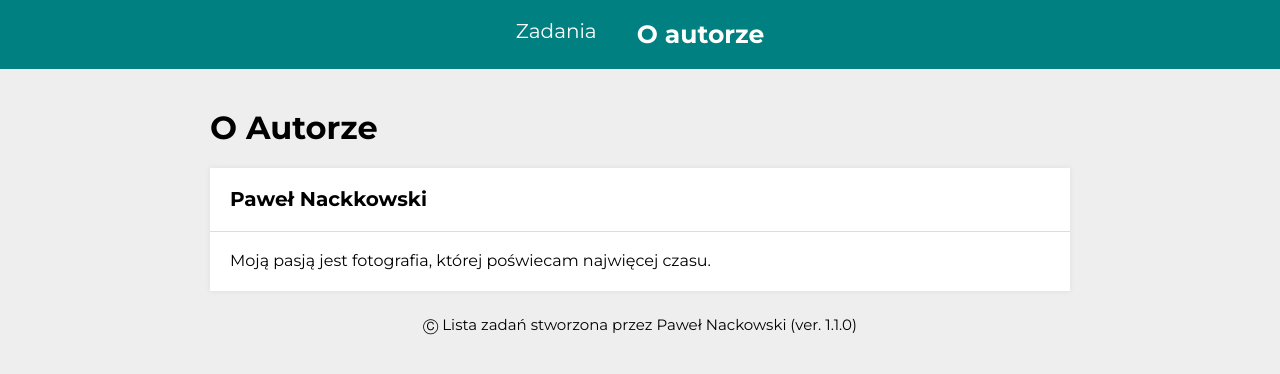
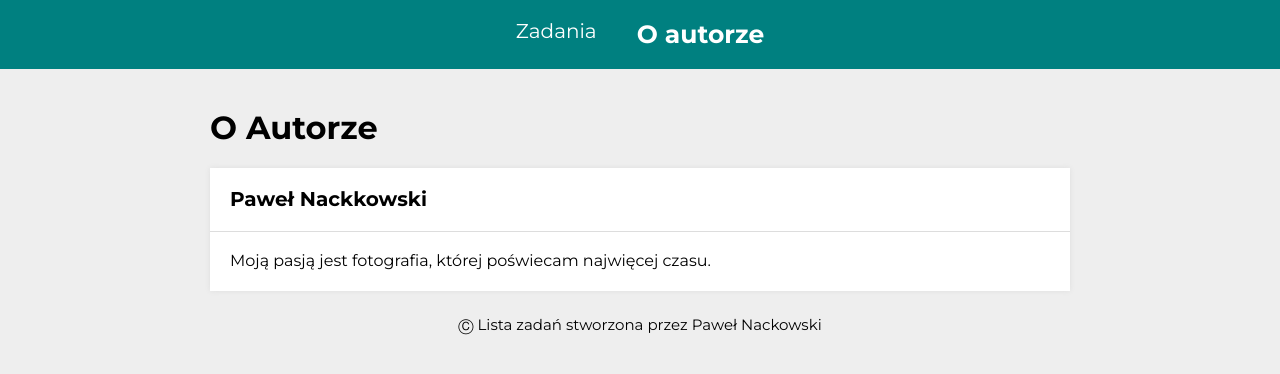
Before and after one commit to PawelNackowski/todo-list-react, a React (Create React App) app: page /#/autor in a window 1280 px wide. Shown: the top 374 px of the page. Built offline with nearby package versions, Linux system fonts and the light colour scheme.

Commit message:
created Footer component

```diff
--- /dev/null
+++ b/src/common/Footer/index.js
@@ -0,0 +1,11 @@
+import { StyledFooter } from "./styled"
+
+const Footer = () => {
+  return(
+    <StyledFooter>
+      Ⓒ Lista zadań stworzona przez Paweł Nackowski
+    </StyledFooter>
+  )
+}
+
+export default Footer;
--- /dev/null
+++ b/src/common/Footer/styled.js
@@ -0,0 +1,7 @@
+import styled from "styled-components";
+
+export const StyledFooter = styled.footer`
+    margin-top: 25px;
+    text-align: center;
+    font-size: 15px;
+`;
--- a/src/features/TasksPages/index.js
+++ b/src/features/TasksPages/index.js
@@ -1,11 +1,12 @@
 import Form from "../TasksPages/Form";
 import Buttons from "../TasksPages/Buttons";
 import TaskList from "../TasksPages/TaskList";
-import { Container, Footer } from "../../styled";
+import { Container } from "../../styled";
 import Section from "../../common/Section";
 import Header from "../../common/Header";
 import Search from "./Search";
 import ExampleTask from "./ExampleTask";
+import Footer from "../../common/Footer";
 
 function TasksPages() {
   return (
@@ -27,10 +28,7 @@ function TasksPages() {
         body={<TaskList />}
         extraHeaderContent={<Buttons />}
       />
-
-      <Footer>
-        Ⓒ Lista zadań stworzona przez Paweł Nackowski (ver. 1.1.0)
-      </Footer>
+<Footer/>
     </Container>
   );
 }
--- a/src/features/authorPages/index.js
+++ b/src/features/authorPages/index.js
@@ -1,6 +1,7 @@
+import Footer from "../../common/Footer";
 import Header from "../../common/Header";
 import Section from "../../common/Section";
-import { Container, Footer } from "../../styled";
+import { Container } from "../../styled";
 
 
 
@@ -15,9 +16,7 @@ const Author = () => (
       </>
       }
     />
-    <Footer>
-      Ⓒ Lista zadań stworzona przez Paweł Nackowski (ver. 1.1.0)
-    </Footer>
+    <Footer />
   </Container>
 );
 
--- a/src/features/tasks/TaskPages/index.js
+++ b/src/features/tasks/TaskPages/index.js
@@ -1,8 +1,9 @@
 import { useSelector } from "react-redux";
 import { useParams } from "react-router-dom";
+import Footer from "../../../common/Footer";
 import Header from "../../../common/Header";
 import Section from "../../../common/Section";
-import { Container, Footer } from "../../../styled";
+import { Container } from "../../../styled";
 import { getTaskById } from "../tasksSlice";
 
 const TaskPages = () => {
@@ -18,9 +19,7 @@ const task = useSelector(state => getTaskById(state, id));
           <><strong>Ukończono:</strong> {task.done ? "Tak" : "Nie"}</>
         }
       />
-      <Footer>
-        Ⓒ Lista zadań stworzona przez Paweł Nackowski (ver. 1.1.0)
-      </Footer>
+      <Footer />
     </Container>
   )
 }
--- a/src/styled.js
+++ b/src/styled.js
@@ -1,11 +1,5 @@
 import { NavLink } from "react-router-dom";
 import styled from "styled-components";
-
-export const Footer = styled.footer`
-    margin-top: 25px;
-    text-align: center;
-    font-size: 15px;
-`;
 
 export const Container = styled.main`
     max-width: 900px;
```
